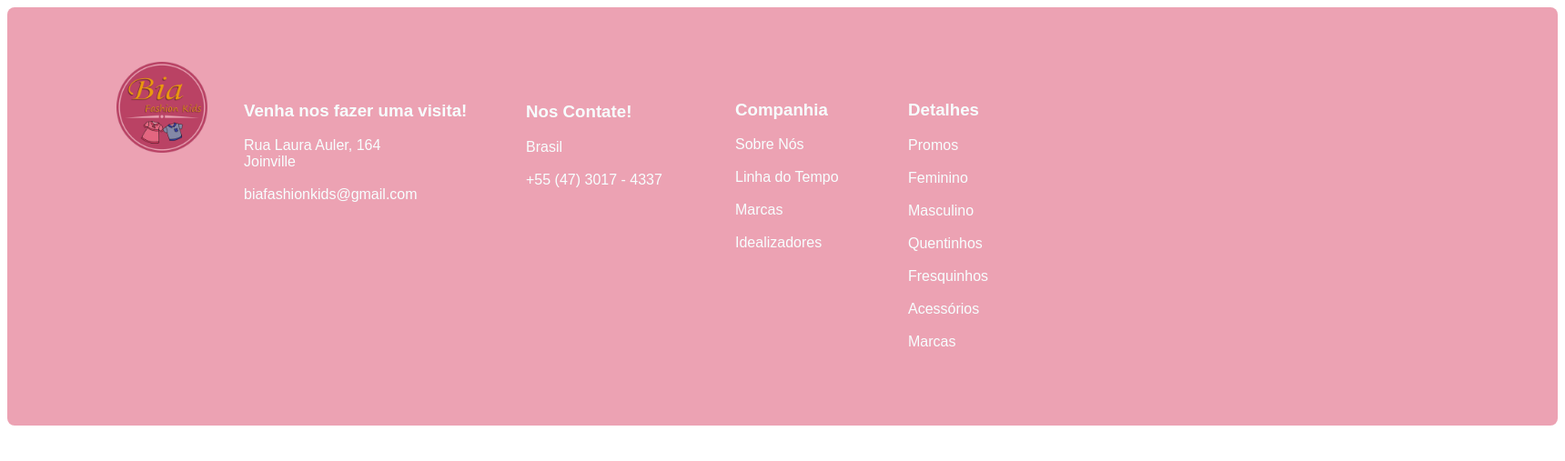
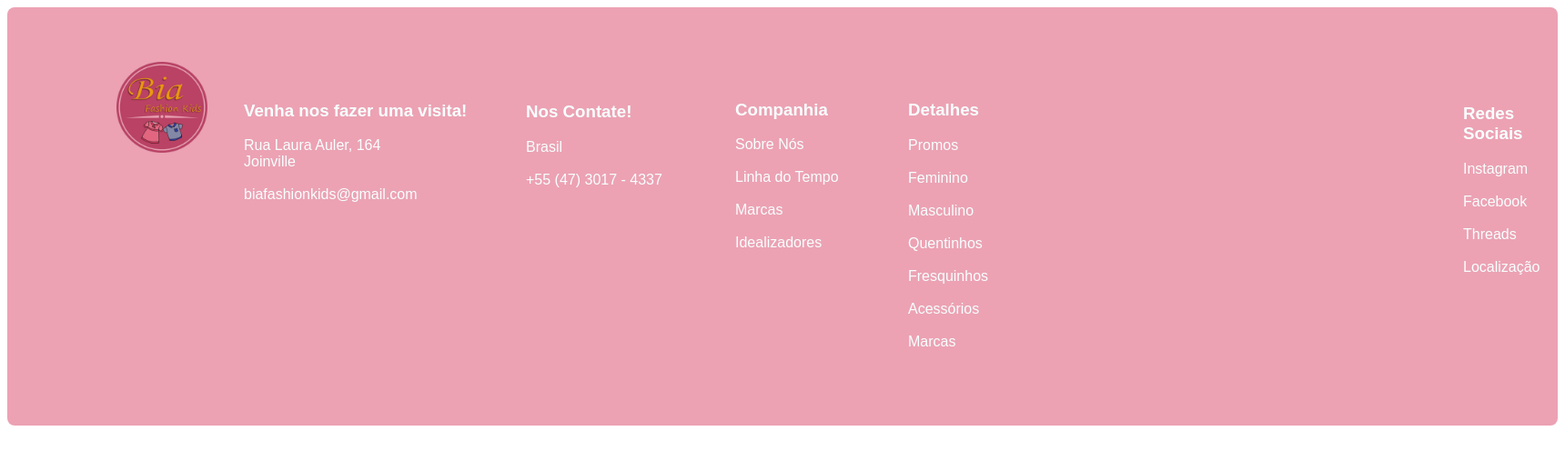
Before and after one commit to fic-fabrica-de-software/projeto-pessoal-softbm, a PHP site: page /src/templates/footer.html in a window 1720 px wide. Shown: the top 507 px of the page at 91% size. Run offline with PHP 8.4, Linux system fonts and the light colour scheme.

Commit message:
terminei os textos do footer

```diff
--- a/src/templates/footer.html
+++ b/src/templates/footer.html
@@ -56,6 +56,16 @@
                 Marcas
             </p>
         </div>
+        <div class="texto5">
+            <h3>Redes Sociais</h3>
+            <p>Instagram
+                <br><br>
+                Facebook
+                <br><br>
+                Threads
+                <br><br>
+                Localização</p>
+        </div>
     </div>
 
 </body>
--- a/src/templates/style_footer.css
+++ b/src/templates/style_footer.css
@@ -40,3 +40,9 @@
     bottom: 511px;
     margin-left: 990px;
 }
+.texto5{
+    position: relative;
+    bottom: 800px;
+    margin-left: 1600px;
+
+}
```
